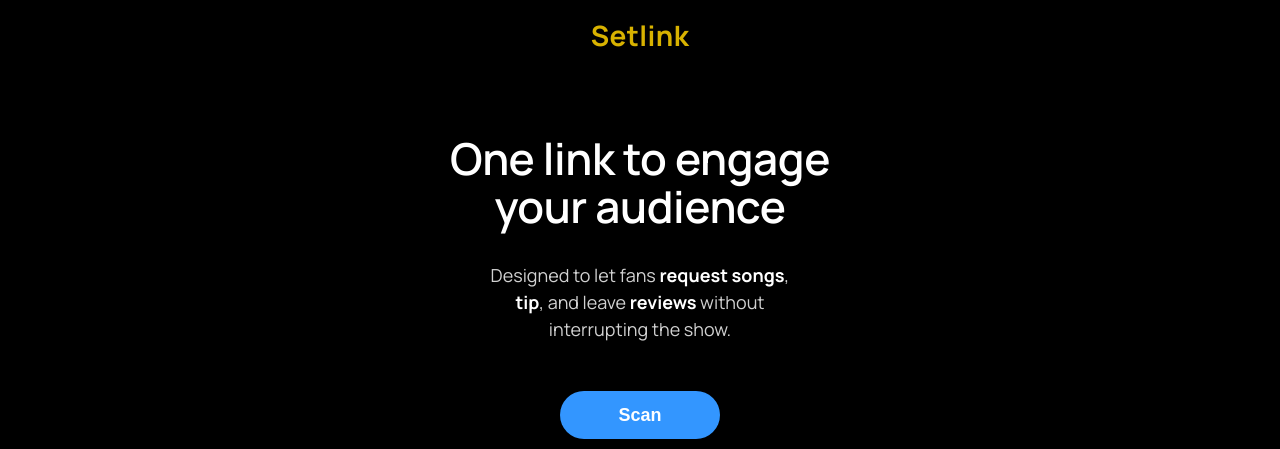
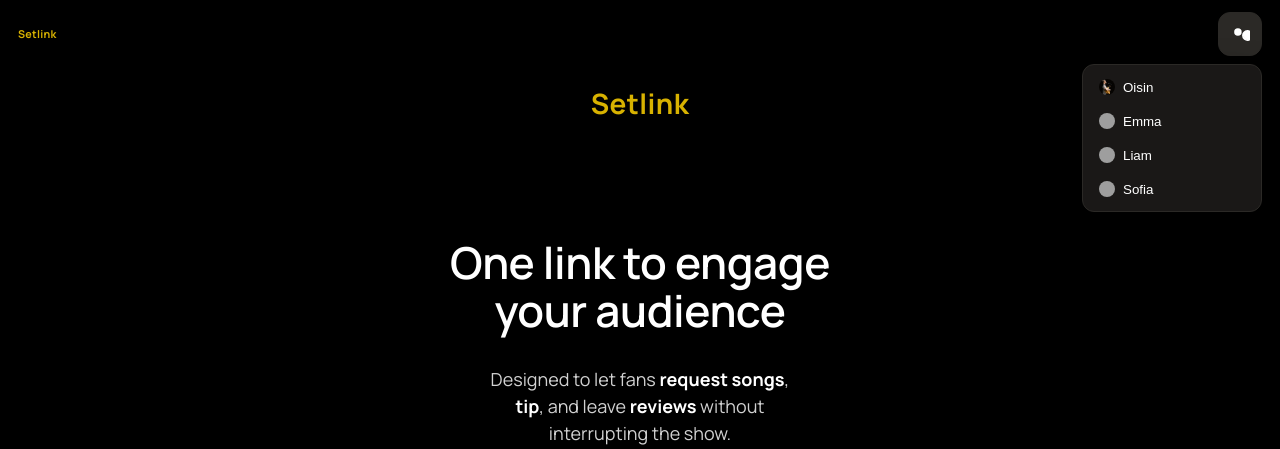
Before and after one commit to oisinomuiridesign-hub/mysetlink.io, a website: page index.html in a window 1280 px wide. Shown: the top 449 px of the page. Drawn offline with Linux system fonts and the light colour scheme; grey boxes are pictures that could not be loaded.

Commit message:
Add files via upload

```diff
--- a/index.html
+++ b/index.html
@@ -7,9 +7,37 @@
     <link rel="stylesheet" href="styling/style.css">
 </head>
 <body class="landing green-landing">
+    <header class="top-nav">
+        <a class="hero-logo small" href="/">Setlink</a>
+        <div class="nav-actions">
+            <button id="user-search-toggle" class="nav-icon" aria-label="Search users">
+                <svg viewBox="0 0 24 24" aria-hidden="true">
+                    <path d="M15.5 14h-.79l-.28-.27A6.5 6.5 0 1016 9.5a6.47 6.47 0 00-1.5 4.23l.27.27h.79l5 5L20.5 19l-5-5zm-6 0A4.5 4.5 0 1114 9.5 4.5 4.5 0 019.5 14z" fill="#ffffff"/>
+                </svg>
+            </button>
+            <div id="user-dropdown" class="user-dropdown" hidden>
+                <button class="user-item" data-url="oisin/" type="button">
+                    <img src="oisin/400_New black Oisin Murray - The Old Hairdresser's - Fennell Records - 23_12_22 - Sean Bruce Monteith-06-min 1.png" alt="Oisin avatar">
+                    <span>Oisin</span>
+                </button>
+                <button class="user-item" data-url="emma/mysetlink.html" type="button">
+                    <img src="https://images.unsplash.com/photo-1529665253569-6d01c0eaf7b6?auto=format&fit=crop&w=60&q=60" alt="Emma avatar">
+                    <span>Emma</span>
+                </button>
+                <button class="user-item" data-url="liam/mysetlink.html" type="button">
+                    <img src="https://images.unsplash.com/photo-1544723795-3fb6469f5b39?auto=format&fit=crop&w=60&q=60" alt="Liam avatar">
+                    <span>Liam</span>
+                </button>
+                <button class="user-item" data-url="sofia/mysetlink.html" type="button">
+                    <img src="https://images.unsplash.com/photo-1527980965255-d3b416303d12?auto=format&fit=crop&w=60&q=60" alt="Sofia avatar">
+                    <span>Sofia</span>
+                </button>
+            </div>
+        </div>
+    </header>
     <main class="hero hero-linktree">
         <div class="hero-inner">
-            <div class="hero-logo">Setlink</div>
+            <a class="hero-logo" href="/">Setlink</a>
             <h1>One link to engage your audience</h1>
             <p class="hero-sub highlight">Designed to let fans <span class="gold-highlight">request songs</span>, <span class="gold-highlight">tip</span>, and leave <span class="gold-highlight">reviews</span> without interrupting the show.</p>
             <button id="scan-random" class="cta hero-primary" type="button">Scan</button>
--- a/styling/style.css
+++ b/styling/style.css
@@ -136,11 +136,12 @@
     max-width: calc(160px * 2 + 24px);
     margin: -1px auto 12px;
     background: #2B2926;
-    border: 1px solid #2B2926;
+    border: 1px solid transparent;
     border-radius: 14px;
     overflow: hidden;
     max-height: 0;
-    transition: max-height 320ms ease, padding 320ms ease, margin-top 320ms ease;
+    opacity: 0;
+    transition: max-height 320ms ease, padding 320ms ease, margin-top 320ms ease, opacity 200ms ease, border-color 200ms ease;
     padding: 0 16px;
 }
 
@@ -150,6 +151,8 @@
     margin-top: 0;
     background: #2B2926;
     border-radius: 14px;
+    opacity: 1;
+    border-color: #2B2926;
 }
 
 .tip-panel {
@@ -163,6 +166,8 @@
     margin-top: 0;
     border-top-left-radius: 0;
     border-top-right-radius: 0;
+    opacity: 1;
+    border-color: #2B2926;
 }
 
 .tip-panel h3,
@@ -761,6 +766,85 @@
     letter-spacing: 0.4px;
     color: #d8b200;
     margin: 4px 0 80px;
+    text-decoration: none;
+    display: inline-block;
+}
+
+.hero-logo.small {
+    font-size: 18px;
+    transform: scale(0.6);
+    transform-origin: left center;
+    margin: 0;
+}
+
+.top-nav {
+    width: 100%;
+    display: flex;
+    align-items: center;
+    justify-content: space-between;
+    padding: 12px 18px;
+    box-sizing: border-box;
+}
+
+.top-nav .nav-actions {
+    position: relative;
+    display: flex;
+    align-items: center;
+    gap: 8px;
+}
+
+.nav-icon {
+    width: 44px;
+    height: 44px;
+    border-radius: 12px;
+    border: 1px solid #2B2926;
+    background: #2B2926;
+    display: grid;
+    place-items: center;
+    cursor: pointer;
+}
+
+.nav-icon svg {
+    width: 20px;
+    height: 20px;
+}
+
+.user-dropdown {
+    position: absolute;
+    right: 0;
+    top: 52px;
+    background: #1A1817;
+    border: 1px solid #2B2926;
+    border-radius: 12px;
+    padding: 8px;
+    display: grid;
+    gap: 6px;
+    min-width: 180px;
+    box-shadow: 0 14px 36px rgba(0, 0, 0, 0.4);
+    z-index: 20;
+}
+
+.user-item {
+    display: flex;
+    align-items: center;
+    gap: 8px;
+    border: none;
+    background: transparent;
+    color: #ffffff;
+    padding: 6px 8px;
+    border-radius: 10px;
+    cursor: pointer;
+}
+
+.user-item:hover {
+    background: rgba(255, 255, 255, 0.06);
+}
+
+.user-item img {
+    width: 16px;
+    height: 16px;
+    border-radius: 50%;
+    object-fit: cover;
 }
 
 .hero-linktree h1 {
@@ -849,3 +933,8 @@
     cursor: pointer;
     box-shadow: 0 14px 28px rgba(0, 0, 0, 0.25);
 }
+
+.hero-primary:hover {
+    color: #ffffff;
+    background: #3396FF;
+}
```
Also changed, not shown: script.js (+30 -1 lines), home/Setlink_Hero_Scan QR Code.png.
